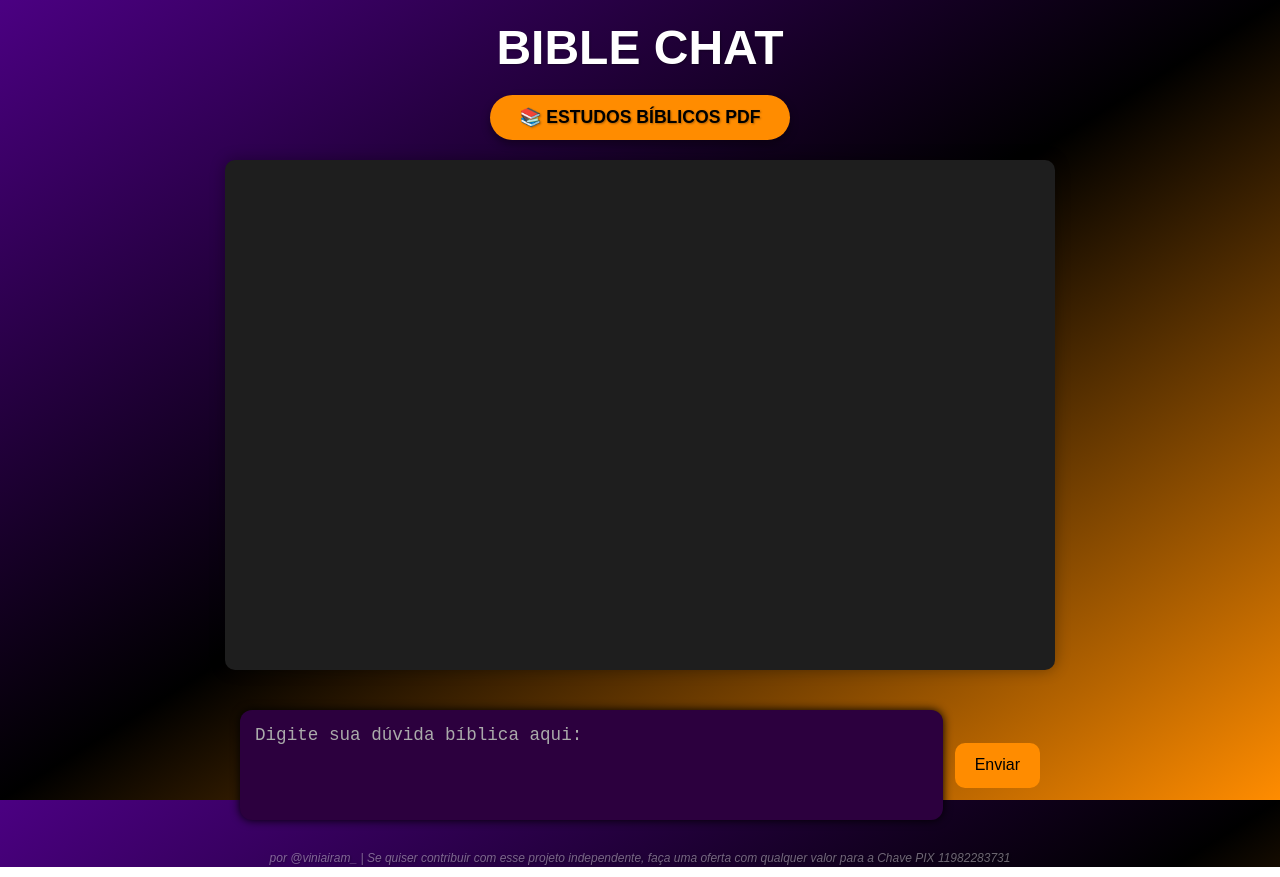
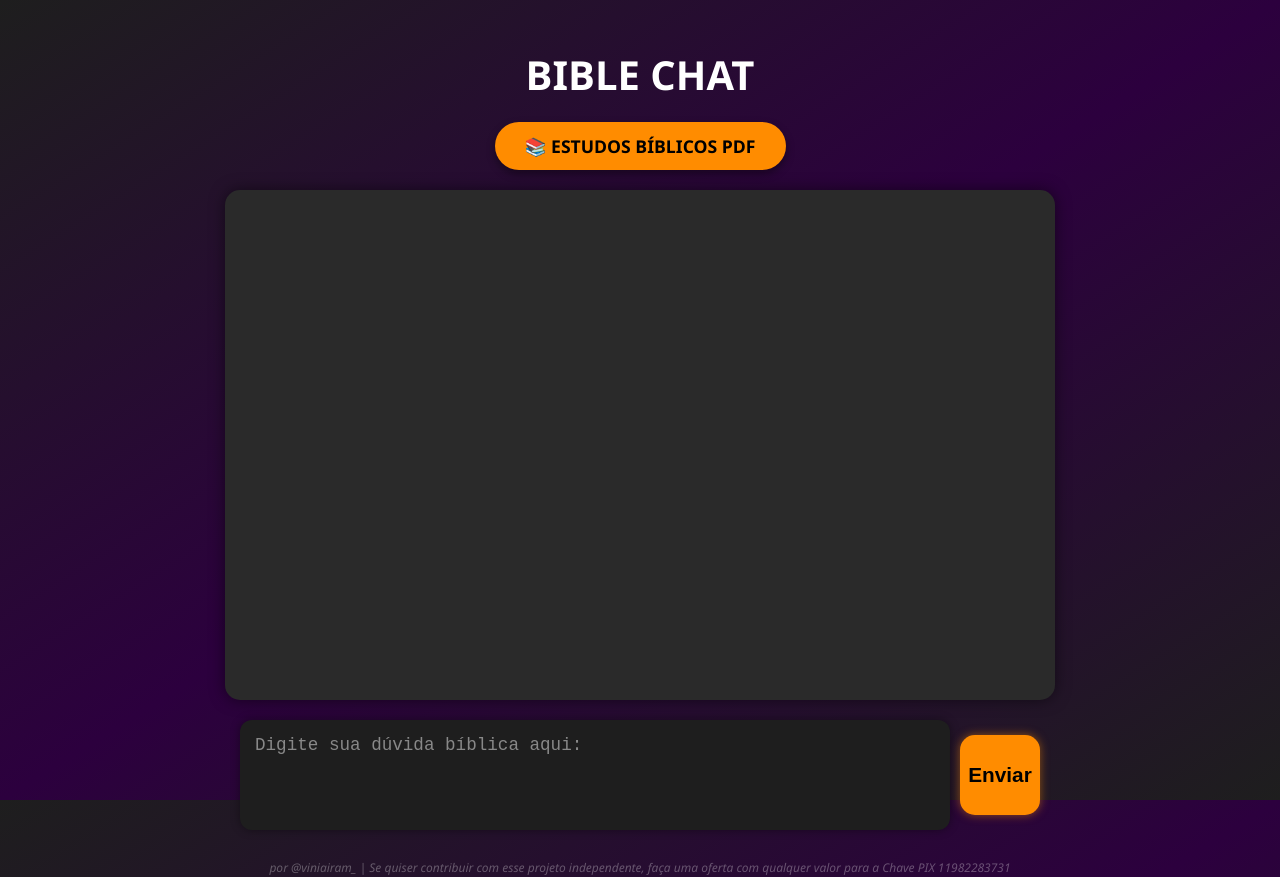
Before and after one commit to viniairam7/Bible-Chat, a website: page index.html in a window 1280 px wide. Drawn offline with Linux system fonts and the light colour scheme.

Commit message:
Update style.css

```diff
--- a/style.css
+++ b/style.css
@@ -4,18 +4,17 @@ body {
     align-items: center;
     height: 100vh;
     margin: 0;
-    background: linear-gradient(to bottom right, #4b0082, #000000, #ff8c00);
+    background: linear-gradient(to bottom right, #1e1e1e, #2c003e, #1e1e1e);
     color: white;
-    font-family: Arial, sans-serif;
-    text-shadow: 1px 1px 2px rgba(0, 0, 0, 0.3);
+    font-family: 'Segoe UI', sans-serif;
     padding: 20px;
     box-sizing: border-box;
 }
 
 h1 {
-    font-size: 3rem;
-    margin: 0 0 20px 0;
-    animation: fadeIn 2s ease-in-out;
+    font-size: 2.5rem;
+    margin-bottom: 20px;
+    animation: fadeIn 1.5s ease-in-out;
     color: #ffffff;
 }
 
@@ -33,16 +32,16 @@ h1 {
     width: 100%;
     height: 60vh;
     overflow-y: auto;
-    background-color: #1e1e1e;
+    background-color: #2a2a2a;
     padding: 15px;
-    border-radius: 10px;
-    box-shadow: 0 0 15px #00000055;
+    border-radius: 15px;
+    box-shadow: 0 0 15px rgba(0, 0, 0, 0.5);
 }
 
 .mensagem {
     margin: 10px 0;
-    padding: 10px 15px;
-    border-radius: 10px;
+    padding: 12px 18px;
+    border-radius: 12px;
     max-width: 80%;
     word-wrap: break-word;
 }
@@ -54,7 +53,7 @@ h1 {
 
 .bot {
     align-self: flex-start;
-    background-color: #2c003e;
+    background-color: #3b004f;
 }
 
 .input-area {
@@ -63,8 +62,7 @@ h1 {
     justify-content: space-between;
     width: 100%;
     max-width: 800px;
-    margin-top: 20px;
-    gap: 12px;
+    gap: 10px;
 }
 
 textarea {
@@ -75,32 +73,33 @@ textarea {
     border-radius: 12px;
     border: none;
     resize: none;
-    background-color: #2c003e;
+    background-color: #1e1e1e;
     color: white;
-    box-shadow: 0 0 10px #000;
+    box-shadow: 0 0 10px rgba(0, 0, 0, 0.4);
 }
 
-
 textarea::placeholder {
-    color: #aaaaaa;
+    color: #888;
 }
 
 button {
-    padding: 10px 20px;
-    font-size: 1rem;
+    width: 80px;
+    height: 80px;
     background-color: #ff8c00;
     border: none;
-    border-radius: 10px;
+    border-radius: 15px;
+    font-size: 1.3rem;
     cursor: pointer;
-    color: #000;
-    transition: background-color 0.3s;
-    height: 45px;
+    color: black;
+    font-weight: bold;
+    box-shadow: 0 0 10px rgba(255, 140, 0, 0.5);
+    transition: background-color 0.3s, transform 0.2s;
 }
 
 button:hover {
     background-color: #ffa733;
+    transform: scale(1.05);
 }
-
 
 .botao-resumos {
     display: inline-block;
@@ -124,19 +123,18 @@ button:hover {
     transform: scale(1.05);
 }
 
-
 #creditos {
     margin-top: 30px;
     font-size: 0.75rem;
-    color: rgba(255, 255, 255, 0.4);
+    color: rgba(255, 255, 255, 0.3);
     font-style: italic;
     text-align: center;
     max-width: 800px;
     line-height: 1.4;
+    user-select: none;
 }
 
-
 @keyframes fadeIn {
-    from { opacity: 0; transform: scale(0.9); }
+    from { opacity: 0; transform: scale(0.95); }
     to { opacity: 1; transform: scale(1); }
 }
```
